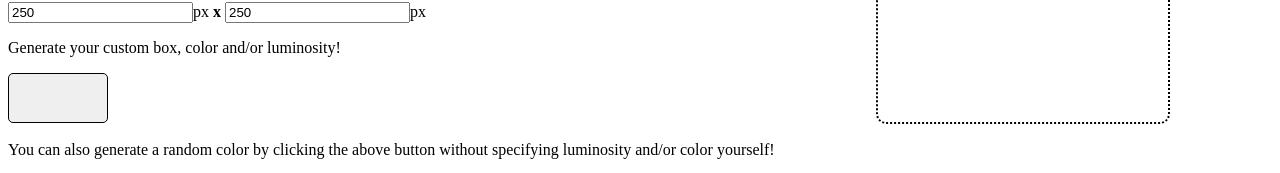
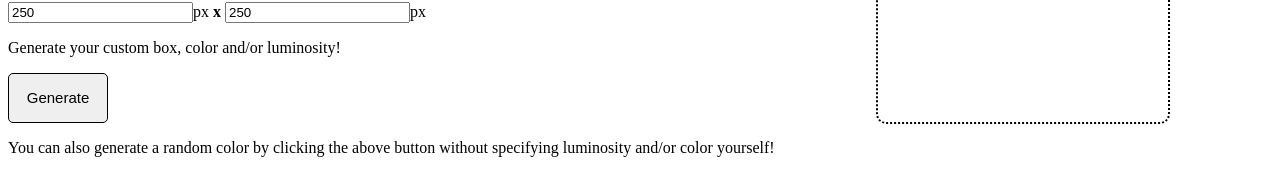
Before and after one commit to xkrsx/react-random-color-generator, a React app: page / in a window 1280 px wide. Shown: the part 270-443 px from the top of the page. Built offline with nearby package versions, Linux system fonts and the light colour scheme.

Commit message:
Update App.js, Update Button.js
Refactor Button component to be self-closed in App.js, Add "Generate" text in Button component

```diff
--- a/src/App.js
+++ b/src/App.js
@@ -66,7 +66,7 @@
             />
             px
             <p>Generate your custom box, color and/or luminosity!</p>
-            <Button onClick={() => setColor(randomColor)}>Generate</Button>
+            <Button onClick={() => setColor(randomColor)} />
           </form>
           <p>
             You can also generate a random color by clicking the above button
--- a/src/components/common/Button.js
+++ b/src/components/common/Button.js
@@ -11,6 +11,8 @@
         fontSize: '15px',
         cursor: 'pointer',
       }}
-    />
+    >
+      Generate
+    </button>
   );
 }
```
